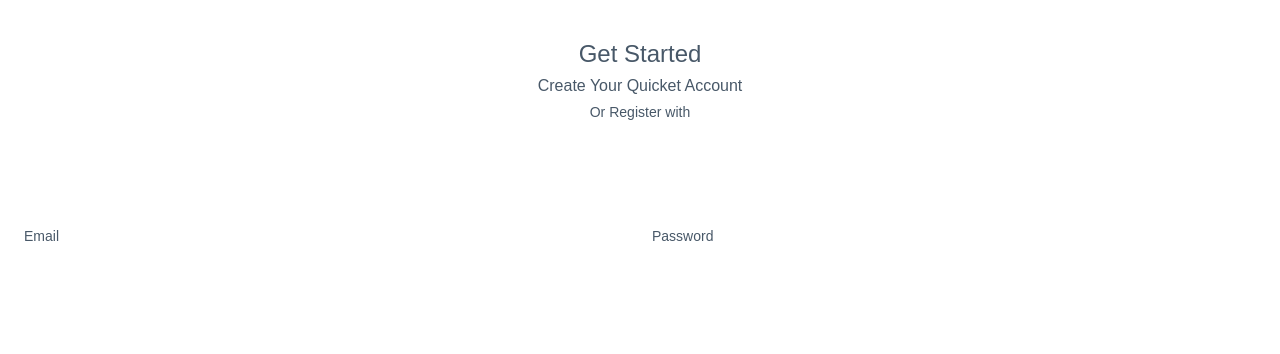
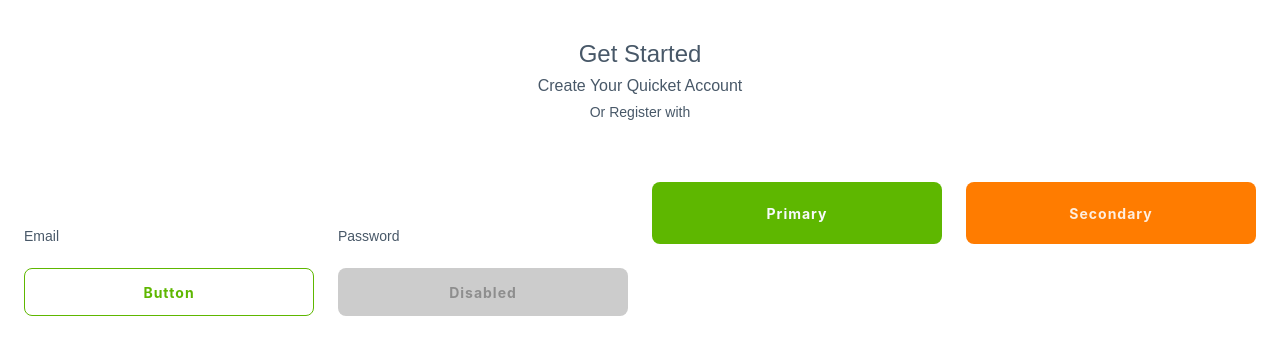
Before and after one commit to KirillUnited/Customer, a Next.js app: page / in a window 1280 px wide. Shown: the top 354 px of the page. Built offline with nearby package versions, Linux system fonts and the light colour scheme.

Commit message:
Add Button component

```diff
--- a/components/button/button.js
+++ b/components/button/button.js
@@ -1,8 +1,8 @@
-import React from 'react';
+import styles from "../../styles/components/Button.module.scss";
 
-const Button = ({ children, state, ...rest }) => {
+const Button = ({ children, state = null, ...rest }) => {
     return (
-        <button className={`button ${state || ''}`} {...rest}>{children}</button>
+        <button className={`${styles["btn"]} ${state ? styles["btn-" + state] : ""}`} {...rest}>{children || "Button"}</button>
     )
 };
 
--- a/pages/index.js
+++ b/pages/index.js
@@ -1,5 +1,6 @@
 import Head from 'next/head'
 import Image from 'next/image'
+import Button from '../components/button/button'
 import Form, { FormInput } from '../components/form/form'
 import Layout, { Section } from '../components/layout'
 
@@ -25,6 +26,18 @@
             <FormInput id={`register_form_password`} type={`password`}>
               <label>Password</label>
             </FormInput>
+            <Button type={`submit`} state={`primary`}>
+              Primary
+            </Button>
+            <Button type={`submit`} state={`secondary`}>
+              Secondary
+            </Button>
+            <Button type={`submit`} state={`invert`}>
+
+            </Button>
+            <Button type={`submit`} disabled>
+              Disabled
+            </Button>
           </Form>
         </Section>
       </Layout>
--- /dev/null
+++ b/styles/components/Button.module.scss
@@ -0,0 +1,53 @@
+@import "../utilities";
+
+a.btn,
+.btn {
+    $fontSize: getMinMax(14px, 14px);
+    $height: 48px;
+
+    --border-radius: #{calc(8/14)*1em};
+    --border-color-invert: var(--color-green);
+
+    @include button($fontSize, $height);
+
+    font-family: 'Inter', sans-serif;
+    background-clip: padding-box;
+    border-radius: var(--border-radius);
+    border: none;
+
+    &[disabled] {
+        --color: #8E8E8E;
+        --bg-color: #CCCCCC;
+
+        pointer-events: none;
+        cursor: not-allowed;
+    }
+
+    &-primary {
+        --color: #F8FAFC;
+        --bg-color: var(--color-green);
+
+        &:hover,
+        &:focus {
+            --bg-color: #76C226;
+        }
+    }
+
+    &-secondary {
+        --color: rgba(255, 255, 255, 0.87);
+        --bg-color: var(--color-orange);
+    }
+
+    &-invert {
+        --color: var(--color-green);
+        --bg-color: #FFFFFF;
+
+        border: 1px solid var(--border-color-invert);
+
+        &:hover,
+        &:focus {
+            --color: #F8FAFC;
+            --bg-color: #76C226;
+        }
+    }
+}
--- a/styles/utilities/_mixins.scss
+++ b/styles/utilities/_mixins.scss
@@ -210,21 +210,21 @@
     min-width: 11ch;
     min-height: $height;
     padding: 0.25em 1em;
-    transition: 180ms ease-in-out;
-    transition-property: background, border;
-    background-color: var(--color-1);
-    color: var(--color-contrast);
+    background-color: var(--bg-color, transparent);
+    color: var(--color, #000);
     font-size: $fontSize;
-    font-weight: 700;
+    font-weight: var(--font-weight, 700);
     font-stretch: normal;
     font-style: normal;
-    letter-spacing: normal;
+    letter-spacing: 1px;
     line-height: 1.1;
     text-align: center;
     text-decoration: none;
     cursor: pointer;
     appearance: none;
     border-color: transparent;
+    transition: 180ms ease-in-out;
+    transition-property: color, background, border;
 
     @media screen and (-ms-high-contrast: active) {
         border: 2px solid currentColor;
@@ -233,20 +233,6 @@
     &:focus {
         outline-color: transparent;
         outline-style: solid;
-    }
-
-    &-danger {
-        color: var(--colorDanger);
-
-        &-full {
-            color: #ffffff;
-            background-color: var(--colorDanger);
-        }
-    }
-
-    &-primary {
-        color: #ffffff;
-        background-color: var(--colorPrimary);
     }
 
     &-icon {
```
Also changed, not shown: styles/components/_button.scss (deleted, +0 -32 lines).
